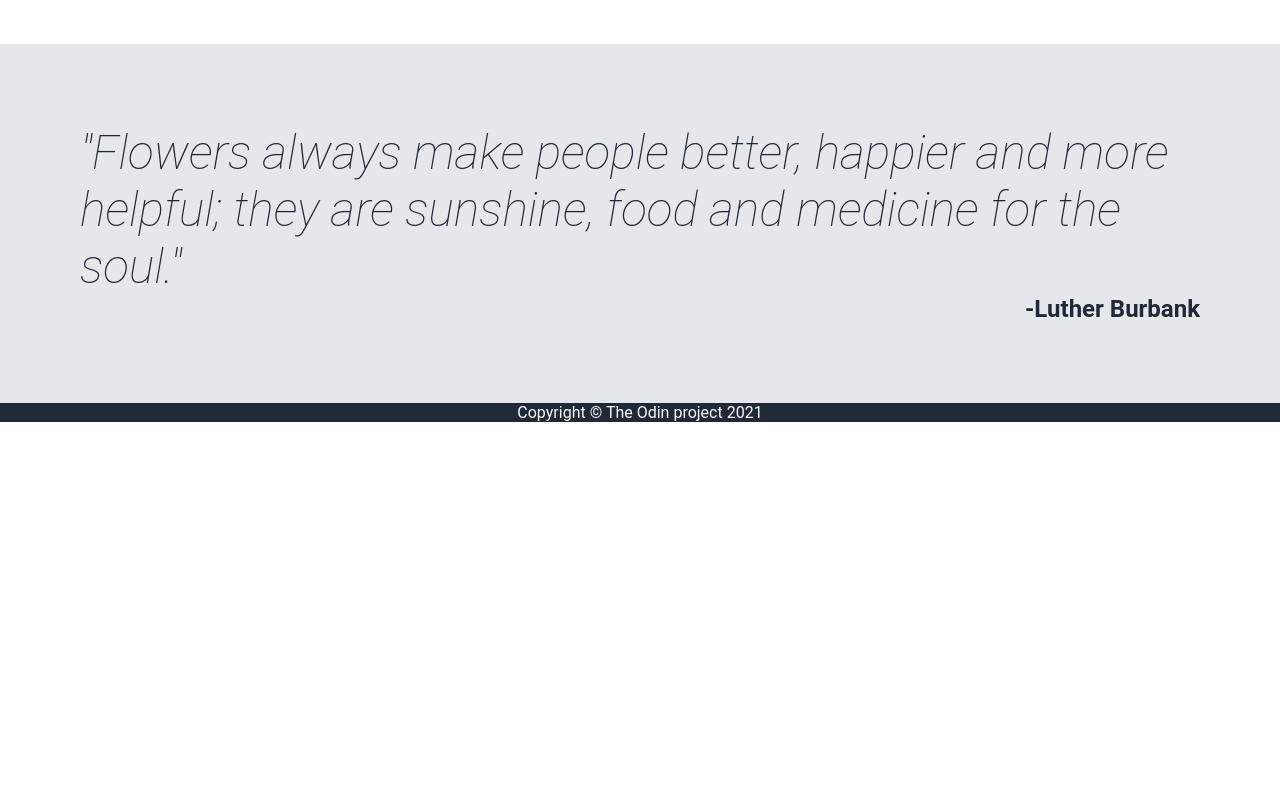
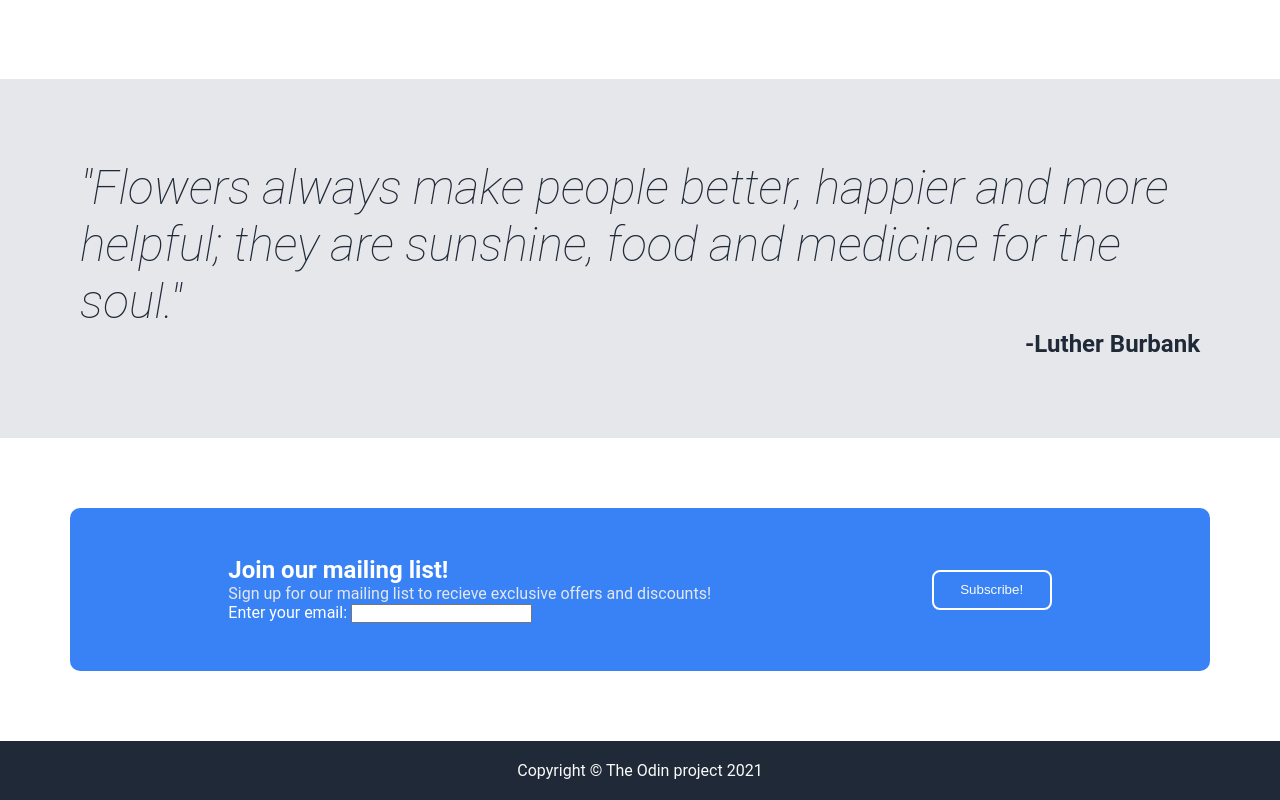
Before and after one commit to Keegs4213/odin-landing-page, a plain HTML site: page index.html in a window 1280 px wide. Shown: the part 1050-1850 px from the top of the page. Before the commit the page ends 1472 px from the top, so only its background shows below. Drawn offline with Linux system fonts and the light colour scheme.

Commit message:
Finished mailing list, completed project

```diff
--- a/index.html
+++ b/index.html
@@ -26,7 +26,7 @@
  <div class="welcome">
     <div class="left">
         <h1 class="hero">Welcome to the Flower Shoppe</h1>
-        <p class="secondary">The biggest reason we gift flowers is to display an emotion. Whether its love, joy, affection, appreciation, sympathy, romance or apologies; flower giving communicates deep feelings in a simple but elegant manner.</p>
+        <p class="secondary">We gift flowers to our loved ones to display love, joy, affection, appreciation, sympathy, romance or apologies; flower giving communicates deep feelings in a simple but elegant manner.</p>
         <button class="secondary">Shop here</button>
     </div>
     <div class="right">
@@ -34,7 +34,6 @@
     </div>
  </div>
 </header>
-
 
 
 <main>
@@ -74,6 +73,20 @@
     <p>-Luther Burbank</p>
 </div>
 
+<div class="sign-up">
+    <div class="container">
+        <div class="left">
+            <strong>Join our mailing list!</strong>
+            <p class="secondary">Sign up for our mailing list to recieve exclusive offers and discounts!</p>
+            <label for="email">Enter your email:</label>
+            <input type="email" name="email">
+            </div>
+            <div class="right">
+                <button class="secondary">Subscribe!</button>
+            </div>
+        </div>
+    </div>
+</div>
 
 
 
--- a/styles.css
+++ b/styles.css
@@ -66,16 +66,17 @@ header {
 }
 
 button {
-    background-color: blue;
+    background-color: #3882F6;
     color:#F9FAF8;
     height: 40px;
-    width: 84px;
-
+    width: 120px;
+    border-radius: 8px;
+    padding: 7px;
 }
 
 #image {
-   width: 400px;
-   height: 250px;
+   width: 500px;
+   height: 300px;
 }
 
 /* FLOWER TILES */
@@ -167,6 +168,38 @@ main h2 {
 }
 
 
+/* Mailing List */
+
+.sign-up {
+    display: flex;
+    justify-content: center;
+    align-items: center;
+    padding: 70px;
+}
+
+.container {
+    display: flex;
+    justify-content: space-around;
+    background-color: #3882F6;
+    padding: 3em;
+    width: 100%;
+    border-radius: 10px;
+    align-items: center;
+}
+
+.container button {
+    border: 2px solid #FFF;
+}
+
+strong {
+    font-size: 24px;
+    color: #FFF
+}
+
+label {
+    color: white;
+}
+
 a {
     text-decoration: none;
     color:#F9FAF8;
@@ -210,4 +243,5 @@ footer {
     justify-content: center;
     color: #F9FAF8;
     background-color: #1f2937;
+    padding: 20px;
 }
```
